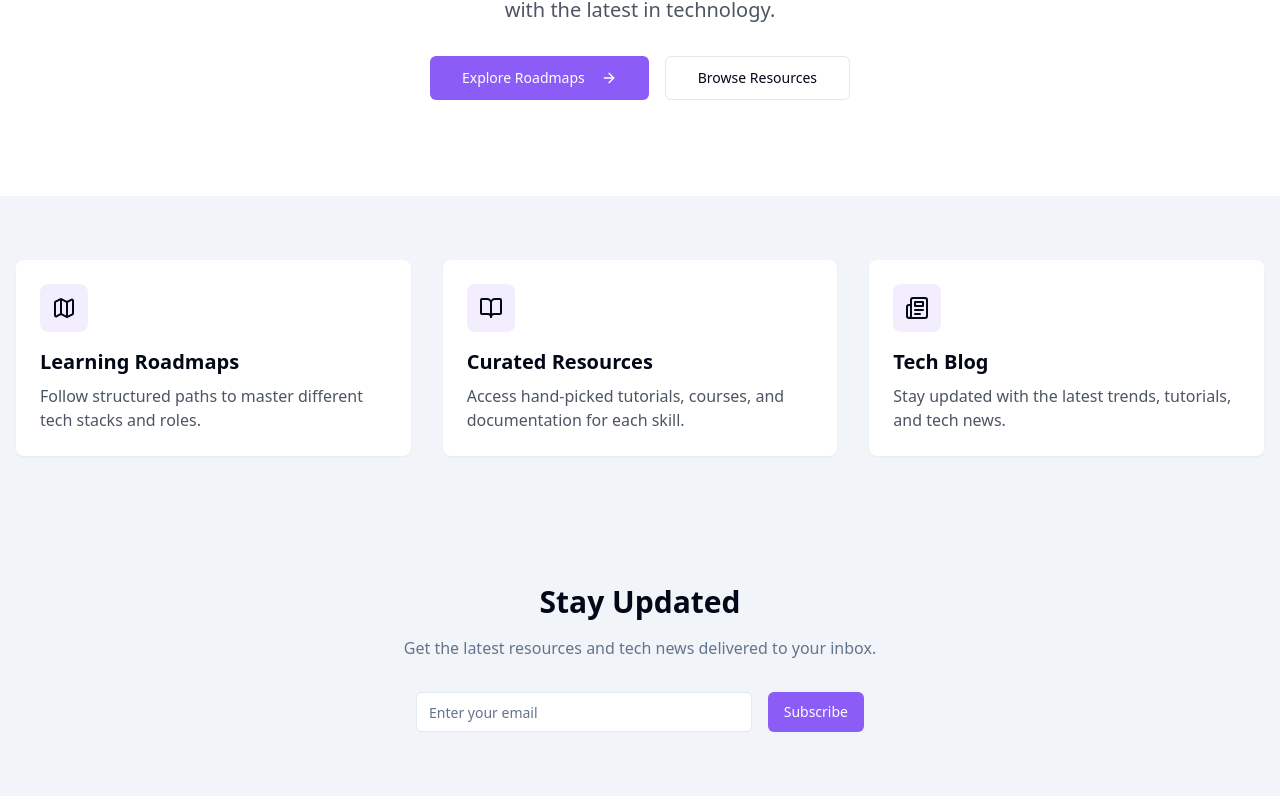
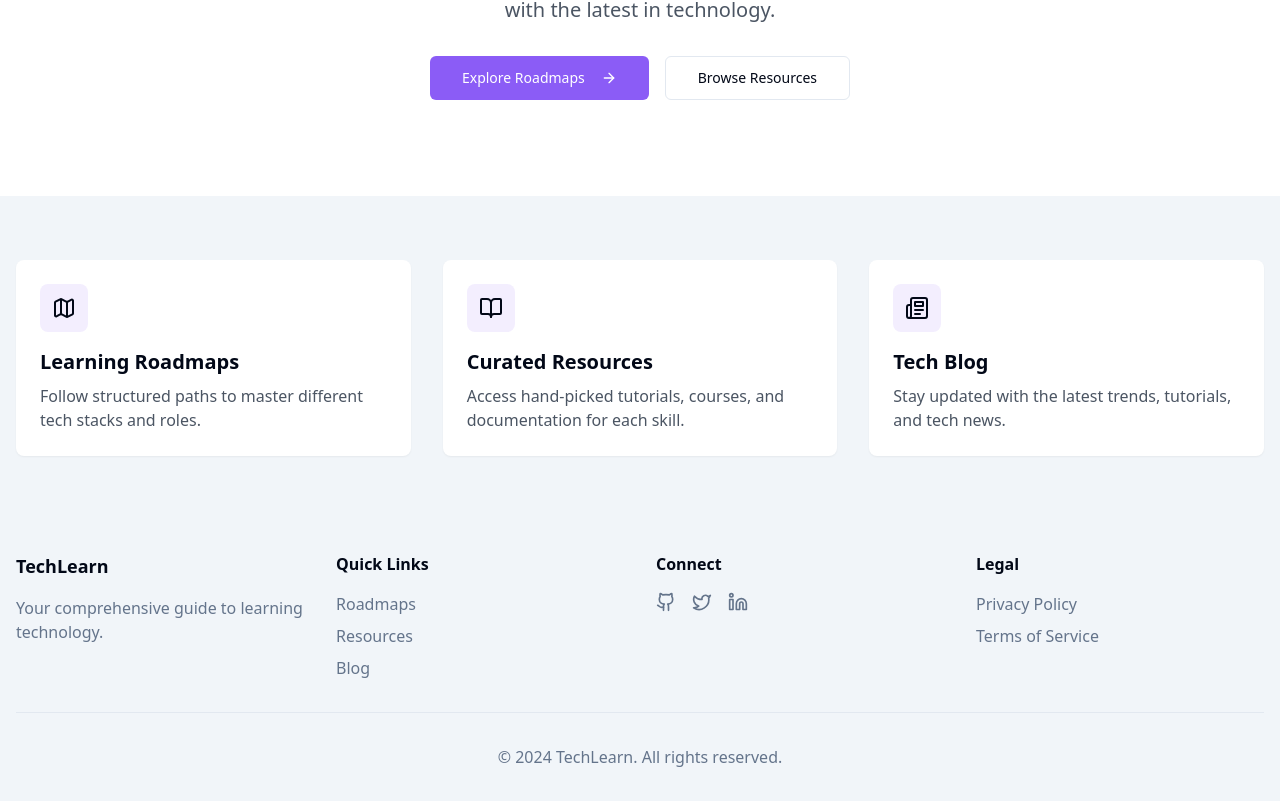
Before and after one commit to careermint/CodeManthan, a React (Vite) app: page / in a window 1280 px wide. Shown: the part 304-1105 px from the top of the page. Built offline with nearby package versions, Linux system fonts and the light colour scheme.

Commit message:
Add header and footer with animations
Implement a header and footer across all pages including home, roadmaps, resources, and blog. Add hover animations on the home page links for enhanced user interaction.
[skip gpt_engineer]

```diff
--- a/src/App.tsx
+++ b/src/App.tsx
@@ -3,6 +3,8 @@ import { Toaster as Sonner } from "@/components/ui/sonner";
 import { TooltipProvider } from "@/components/ui/tooltip";
 import { QueryClient, QueryClientProvider } from "@tanstack/react-query";
 import { BrowserRouter, Routes, Route } from "react-router-dom";
+import Navigation from "./components/Navigation";
+import Footer from "./components/Footer";
 import Index from "./pages/Index";
 
 const queryClient = new QueryClient();
@@ -13,12 +15,18 @@ const App = () => (
       <Toaster />
       <Sonner />
       <BrowserRouter>
+        <div className="min-h-screen flex flex-col">
+          <Navigation />
+          <main className="flex-grow">
             <Routes>
               <Route path="/" element={<Index />} />
               <Route path="/roadmaps" element={<div>Roadmaps Coming Soon</div>} />
               <Route path="/resources" element={<div>Resources Coming Soon</div>} />
               <Route path="/blog" element={<div>Blog Coming Soon</div>} />
             </Routes>
+          </main>
+          <Footer />
+        </div>
       </BrowserRouter>
     </TooltipProvider>
   </QueryClientProvider>
--- /dev/null
+++ b/src/components/Footer.tsx
@@ -0,0 +1,73 @@
+import { Link } from "react-router-dom";
+import { Github, Twitter, Linkedin } from "lucide-react";
+
+const Footer = () => {
+  return (
+    <footer className="bg-muted mt-auto">
+      <div className="container mx-auto px-4 py-8">
+        <div className="grid grid-cols-1 md:grid-cols-4 gap-8">
+          <div>
+            <h3 className="font-bold text-lg mb-4">TechLearn</h3>
+            <p className="text-muted-foreground">
+              Your comprehensive guide to learning technology.
+            </p>
+          </div>
+          <div>
+            <h4 className="font-semibold mb-4">Quick Links</h4>
+            <ul className="space-y-2">
+              <li>
+                <Link to="/roadmaps" className="text-muted-foreground hover:text-primary transition-colors">
+                  Roadmaps
+                </Link>
+              </li>
+              <li>
+                <Link to="/resources" className="text-muted-foreground hover:text-primary transition-colors">
+                  Resources
+                </Link>
+              </li>
+              <li>
+                <Link to="/blog" className="text-muted-foreground hover:text-primary transition-colors">
+                  Blog
+                </Link>
+              </li>
+            </ul>
+          </div>
+          <div>
+            <h4 className="font-semibold mb-4">Connect</h4>
+            <div className="flex space-x-4">
+              <a href="#" className="text-muted-foreground hover:text-primary transition-colors">
+                <Github className="h-5 w-5" />
+              </a>
+              <a href="#" className="text-muted-foreground hover:text-primary transition-colors">
+                <Twitter className="h-5 w-5" />
+              </a>
+              <a href="#" className="text-muted-foreground hover:text-primary transition-colors">
+                <Linkedin className="h-5 w-5" />
+              </a>
+            </div>
+          </div>
+          <div>
+            <h4 className="font-semibold mb-4">Legal</h4>
+            <ul className="space-y-2">
+              <li>
+                <a href="#" className="text-muted-foreground hover:text-primary transition-colors">
+                  Privacy Policy
+                </a>
+              </li>
+              <li>
+                <a href="#" className="text-muted-foreground hover:text-primary transition-colors">
+                  Terms of Service
+                </a>
+              </li>
+            </ul>
+          </div>
+        </div>
+        <div className="border-t mt-8 pt-8 text-center text-muted-foreground">
+          <p>&copy; {new Date().getFullYear()} TechLearn. All rights reserved.</p>
+        </div>
+      </div>
+    </footer>
+  );
+};
+
+export default Footer;
--- a/src/pages/Index.tsx
+++ b/src/pages/Index.tsx
@@ -1,7 +1,5 @@
 import { ArrowRight, BookOpen, Map, Newspaper } from "lucide-react";
 import { Button } from "@/components/ui/button";
-import Navigation from "@/components/Navigation";
-import Newsletter from "@/components/Newsletter";
 import { Link } from "react-router-dom";
 
 const Index = () => {
@@ -11,43 +9,44 @@ const Index = () => {
       title: "Learning Roadmaps",
       description:
         "Follow structured paths to master different tech stacks and roles.",
+      link: "/roadmaps"
     },
     {
       icon: <BookOpen className="h-6 w-6" />,
       title: "Curated Resources",
       description:
         "Access hand-picked tutorials, courses, and documentation for each skill.",
+      link: "/resources"
     },
     {
       icon: <Newspaper className="h-6 w-6" />,
       title: "Tech Blog",
       description:
         "Stay updated with the latest trends, tutorials, and tech news.",
+      link: "/blog"
     },
   ];
 
   return (
     <div className="min-h-screen">
-      <Navigation />
-
       {/* Hero Section */}
       <div className="pt-24 pb-16 md:pt-32 md:pb-24">
         <div className="container mx-auto px-4">
           <div className="max-w-3xl mx-auto text-center">
-            <h1 className="text-4xl md:text-6xl font-bold mb-6 bg-gradient-to-r from-primary to-secondary bg-clip-text text-transparent">
+            <h1 className="text-4xl md:text-6xl font-bold mb-6 bg-gradient-to-r from-primary to-secondary bg-clip-text text-transparent animate-fade-in">
               Your Journey in Tech Starts Here
             </h1>
-            <p className="text-xl text-gray-600 mb-8">
+            <p className="text-xl text-gray-600 mb-8 animate-fade-in" style={{ animationDelay: "200ms" }}>
               Follow structured learning paths, access curated resources, and stay
               updated with the latest in technology.
             </p>
-            <div className="flex flex-col sm:flex-row gap-4 justify-center">
-              <Button size="lg" asChild>
+            <div className="flex flex-col sm:flex-row gap-4 justify-center animate-fade-in" style={{ animationDelay: "400ms" }}>
+              <Button size="lg" asChild className="transform transition-transform hover:scale-105">
                 <Link to="/roadmaps">
                   Explore Roadmaps <ArrowRight className="ml-2 h-5 w-5" />
                 </Link>
               </Button>
-              <Button size="lg" variant="outline" asChild>
+              <Button size="lg" variant="outline" asChild className="transform transition-transform hover:scale-105">
                 <Link to="/resources">Browse Resources</Link>
               </Button>
             </div>
@@ -60,24 +59,24 @@ const Index = () => {
         <div className="container mx-auto px-4">
           <div className="grid md:grid-cols-3 gap-8">
             {features.map((feature, index) => (
-              <div
+              <Link
+                to={feature.link}
                 key={index}
-                className="bg-white p-6 rounded-lg shadow-sm hover:shadow-md transition-shadow animate-fade-in"
+                className="bg-white p-6 rounded-lg shadow-sm hover:shadow-md transition-all duration-300 transform hover:-translate-y-1 animate-fade-in group"
                 style={{ animationDelay: `${index * 100}ms` }}
               >
-                <div className="w-12 h-12 bg-primary/10 rounded-lg flex items-center justify-center mb-4">
+                <div className="w-12 h-12 bg-primary/10 rounded-lg flex items-center justify-center mb-4 group-hover:bg-primary/20 transition-colors">
                   {feature.icon}
                 </div>
-                <h3 className="text-xl font-semibold mb-2">{feature.title}</h3>
+                <h3 className="text-xl font-semibold mb-2 group-hover:text-primary transition-colors">
+                  {feature.title}
+                </h3>
                 <p className="text-gray-600">{feature.description}</p>
-              </div>
+              </Link>
             ))}
           </div>
         </div>
       </div>
-
-      {/* Newsletter Section */}
-      <Newsletter />
     </div>
   );
 };
```
Lines whose indentation alone changed are shown as unchanged.
